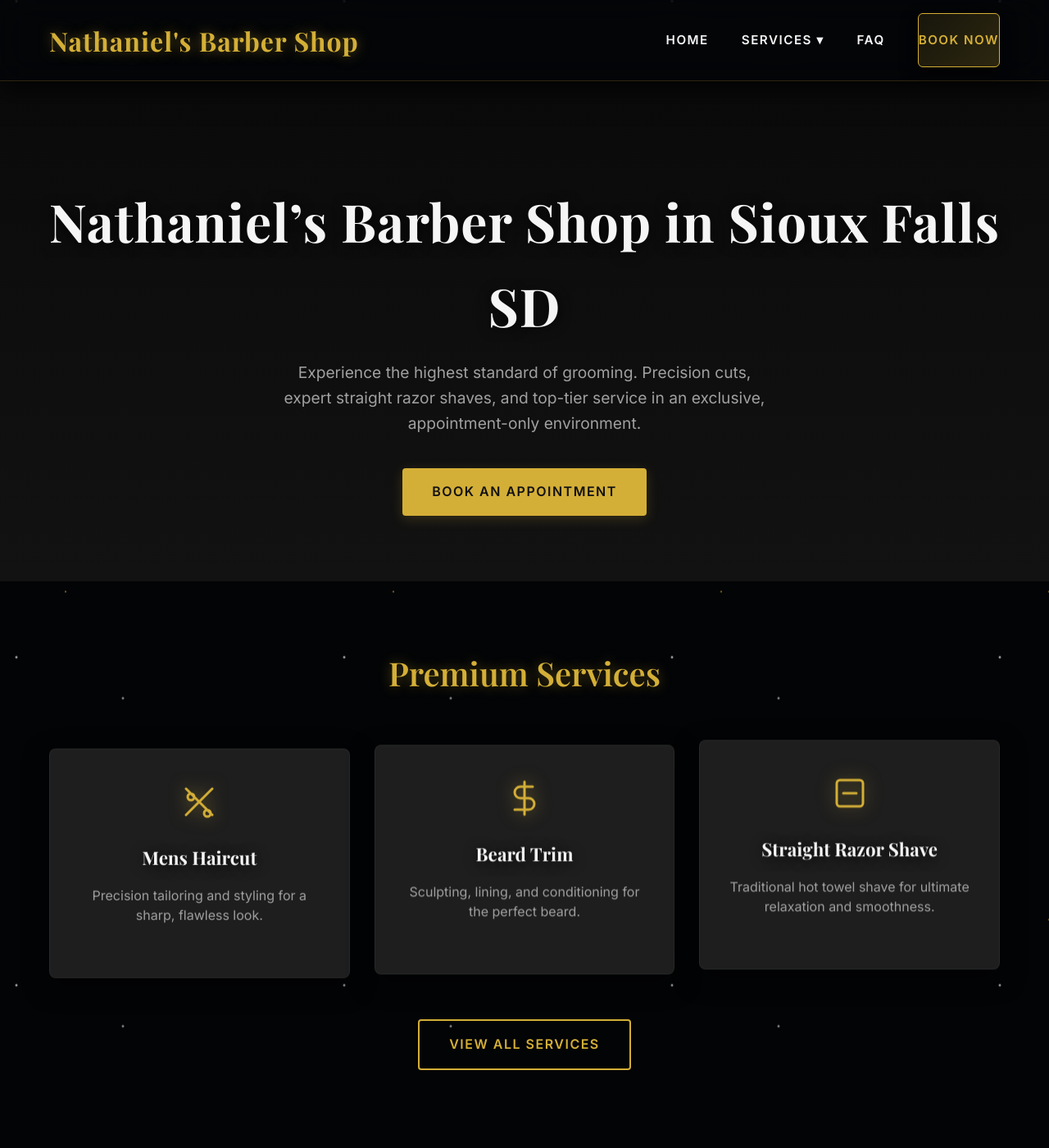
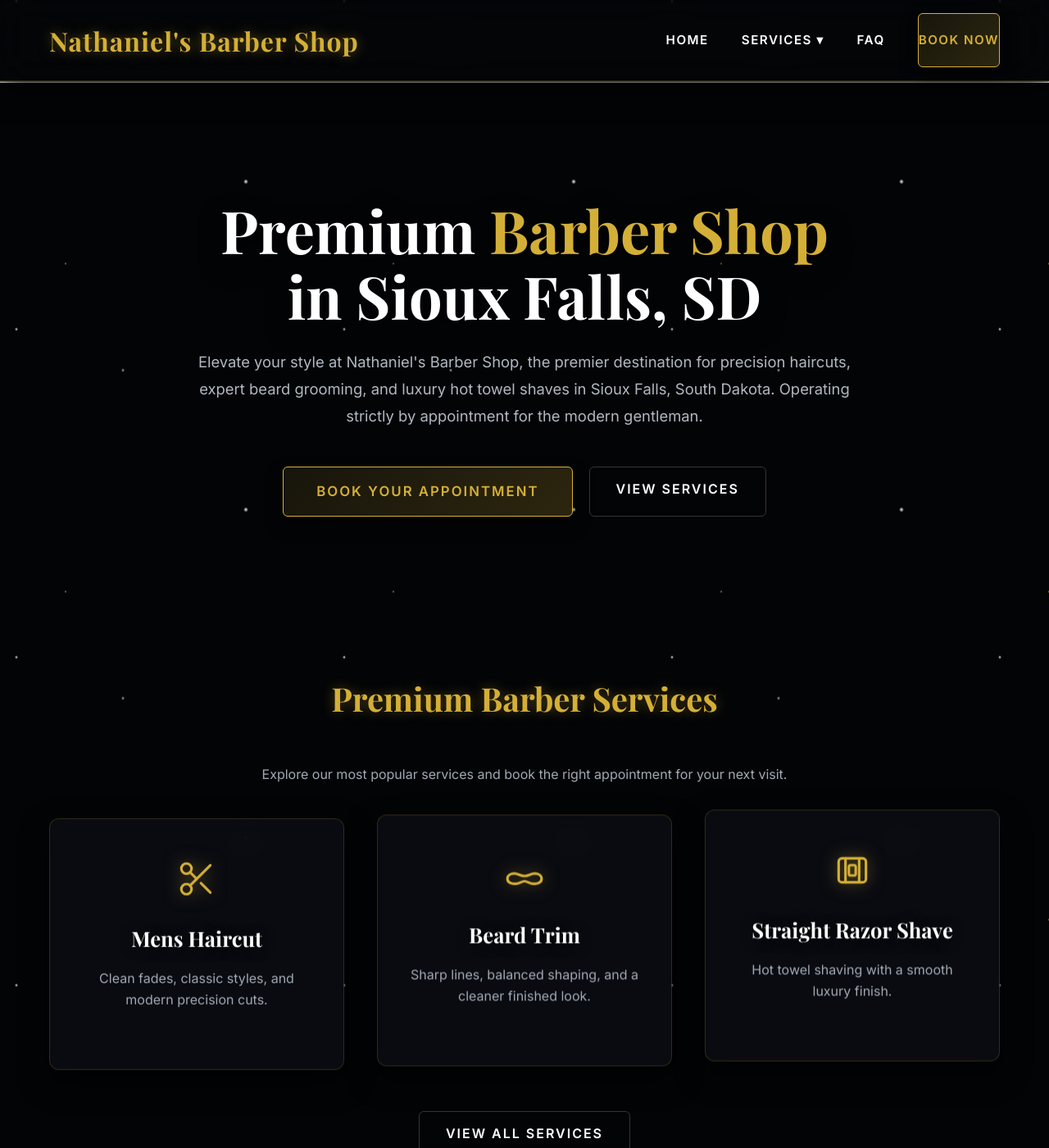
Before and after one commit to YourOnlineSquad/nathaniels-barber-shop, a Jekyll site: the page built from index.md, in a window 1280 px wide and 1400 px high. Shown: the whole window at 82% size. Built offline with Jekyll 4.4.1, drawn with Linux system fonts in a browser that asks for light colours; some web fonts are replaced; some of the changed text lies outside the part shown.

Commit message:
Update index.md

```diff
--- a/index.md
+++ b/index.md
@@ -2,251 +2,80 @@
 layout: default
 title: Nathaniel’s Barber Shop in Sioux Falls SD | High-End Grooming
 ---
+---
 
-<style>
-  /* Page-specific styles to ensure the luxury aesthetic */
-  :root {
-    --bg-dark: #121212;
-    --bg-card: #1e1e1e;
-    --accent-gold: #D4AF37;
-    --text-light: #f5f5f5;
-    --text-muted: #a0a0a0;
-  }
+<section class="section" style="padding-top: 140px; padding-bottom: 90px; position: relative;">
+  <div class="container" style="text-align: center; max-width: 900px;">
 
-  /* Hero Section */
-  .hero {
-    text-align: center;
-    padding: 120px 20px 80px;
-    background: linear-gradient(180deg, #0a0a0a 0%, var(--bg-dark) 100%);
-    opacity: 0;
-    animation: fadeIn 1.5s forwards ease-in-out;
-  }
-  .hero h1 {
-    font-size: clamp(2.5rem, 5vw, 4rem);
-    color: var(--text-light);
-    margin-bottom: 15px;
-    letter-spacing: 1px;
-    font-weight: 700;
-  }
-  .hero p {
-    font-size: 1.2rem;
-    color: var(--text-muted);
-    max-width: 600px;
-    margin: 0 auto 40px;
-    line-height: 1.6;
-  }
-  .btn-gold {
-    background-color: var(--accent-gold);
-    color: #121212;
-    padding: 16px 36px;
-    text-decoration: none;
-    font-weight: 700;
-    border-radius: 4px;
-    text-transform: uppercase;
-    letter-spacing: 1.5px;
-    transition: all 0.3s ease;
-    display: inline-block;
-    box-shadow: 0 4px 15px rgba(212, 175, 55, 0.2);
-  }
-  .btn-gold:hover {
-    background-color: #b5952f;
-    transform: translateY(-3px);
-    box-shadow: 0 6px 20px rgba(212, 175, 55, 0.4);
-  }
+    <h1 style="font-size: clamp(3rem, 6vw, 4.5rem); line-height: 1.1; margin-bottom: 25px; text-shadow: 0 10px 30px rgba(0,0,0,0.8);">
+      Premium <span style="color: var(--accent-gold);">Barber Shop</span><br>in Sioux Falls, SD
+    </h1>
 
-  /* Shared Section Styles */
-  .section {
-    padding: 80px 20px;
-    max-width: 1200px;
-    margin: 0 auto;
-  }
-  .section-title {
-    text-align: center;
-    font-size: 2.5rem;
-    margin-bottom: 60px;
-    color: var(--accent-gold);
-    font-weight: 600;
-  }
+    <p style="font-size: 1.15rem; color: #b0b8c1; line-height: 1.8; margin-bottom: 45px; padding: 0 20px;">
+      Elevate your style at Nathaniel's Barber Shop, the premier destination for precision haircuts, expert beard grooming, and luxury hot towel shaves in Sioux Falls, South Dakota. Operating strictly by appointment for the modern gentleman.
+    </p>
 
-  /* Services Grid */
-  .grid {
-    display: grid;
-    grid-template-columns: repeat(auto-fit, minmax(280px, 1fr));
-    gap: 30px;
-  }
-  .card {
-    background: var(--bg-card);
-    padding: 40px 30px;
-    border-radius: 8px;
-    text-align: center;
-    transition: transform 0.4s ease, box-shadow 0.4s ease;
-    box-shadow: 0 10px 30px rgba(0,0,0,0.5);
-    text-decoration: none;
-    color: inherit;
-    display: block;
-    border: 1px solid rgba(255,255,255,0.05);
-  }
-  .card:hover {
-    transform: translateY(-10px);
-    box-shadow: 0 15px 40px rgba(212, 175, 55, 0.15);
-    border-color: rgba(212, 175, 55, 0.3);
-  }
-  .card svg {
-    margin-bottom: 20px;
-  }
-  .card h3 {
-    color: var(--text-light);
-    margin-bottom: 15px;
-    font-size: 1.4rem;
-  }
-  .card p {
-    color: var(--text-muted);
-    line-height: 1.5;
-  }
+    <div style="display: flex; gap: 20px; justify-content: center; flex-wrap: wrap;">
+      <a href="{{ site.baseurl }}/book/" class="btn-primary" style="padding: 16px 40px; font-size: 1.05rem;">Book Your Appointment</a>
+      <a href="{{ site.baseurl }}/services/" class="btn-primary" style="background: transparent; border-color: rgba(255,255,255,0.2); color: #fff !important; box-shadow: none;">View Services</a>
+    </div>
 
-  /* Split Section */
-  .split-section {
-    display: flex;
-    flex-wrap: wrap;
-    gap: 50px;
-    align-items: center;
-  }
-  .split-content {
-    flex: 1;
-    min-width: 300px;
-  }
-  .image-placeholder {
-    background: #2a2a2a;
-    height: 400px;
-    border-radius: 8px;
-    display: flex;
-    align-items: center;
-    justify-content: center;
-    color: #555;
-    font-weight: bold;
-    box-shadow: 0 20px 40px rgba(0,0,0,0.6);
-  }
-
-  /* Trust/Reviews */
-  .review-box {
-    text-align: center;
-    background: var(--bg-card);
-    padding: 60px 40px;
-    border-radius: 8px;
-    border: 1px solid rgba(255,255,255,0.05);
-    max-width: 800px;
-    margin: 0 auto;
-  }
-  .stars {
-    color: var(--accent-gold);
-    font-size: 2rem;
-    margin-bottom: 20px;
-    letter-spacing: 5px;
-  }
-
-  /* Animations */
-  @keyframes fadeIn {
-    to { opacity: 1; }
-  }
-  .fade-up {
-    opacity: 0;
-    transform: translateY(40px);
-    transition: opacity 0.8s ease-out, transform 0.8s ease-out;
-  }
-  .fade-up.visible {
-    opacity: 1;
-    transform: translateY(0);
-  }
-</style>
-
-<section class="hero">
-  <h1>Nathaniel’s Barber Shop in Sioux Falls SD</h1>
-  <p>Experience the highest standard of grooming. Precision cuts, expert straight razor shaves, and top-tier service in an exclusive, appointment-only environment.</p>
-  <a href="/book/" class="btn-gold">Book an Appointment</a>
+  </div>
 </section>
 
 <section class="section">
-  <h2 class="section-title fade-up">Premium Services</h2>
-  <div class="grid fade-up">
-    <a href="/services/mens-haircut" class="card">
-      <svg width="48" height="48" viewBox="0 0 24 24" fill="none" stroke="#D4AF37" stroke-width="1.5" stroke-linecap="round" stroke-linejoin="round"><path d="M20 4L4 20M4 4l16 16M9 9a2 2 0 1 0-4 0 2 2 0 0 0 4 0zm10 10a2 2 0 1 0-4 0 2 2 0 0 0 4 0z"/></svg>
-      <h3>Mens Haircut</h3>
-      <p>Precision tailoring and styling for a sharp, flawless look.</p>
-    </a>
-    <a href="/services/beard-trim" class="card">
-      <svg width="48" height="48" viewBox="0 0 24 24" fill="none" stroke="#D4AF37" stroke-width="1.5" stroke-linecap="round" stroke-linejoin="round"><path d="M12 2v20M17 5H9.5a3.5 3.5 0 0 0 0 7h5a3.5 3.5 0 0 1 0 7H6"/></svg>
-      <h3>Beard Trim</h3>
-      <p>Sculpting, lining, and conditioning for the perfect beard.</p>
-    </a>
-    <a href="/services/shave" class="card">
-      <svg width="48" height="48" viewBox="0 0 24 24" fill="none" stroke="#D4AF37" stroke-width="1.5" stroke-linecap="round" stroke-linejoin="round"><rect x="4" y="4" width="16" height="16" rx="2" ry="2"/><line x1="8" y1="12" x2="16" y2="12"/></svg>
-      <h3>Straight Razor Shave</h3>
-      <p>Traditional hot towel shave for ultimate relaxation and smoothness.</p>
-    </a>
-  </div>
-  <div style="text-align: center; margin-top: 50px;">
-    <a href="/services/" class="btn-gold fade-up" style="background: transparent; border: 2px solid var(--accent-gold); color: var(--accent-gold); box-shadow: none;">View All Services</a>
-  </div>
-</section>
+  <div class="container" style="text-align: center;">
+    <h2 class="section-title">Premium Barber Services</h2>
+    <p style="color: var(--text-muted); margin-bottom: 40px;">
+      Explore our most popular services and book the right appointment for your next visit.
+    </p>
 
-<section class="section fade-up">
-  <div class="split-section">
-    <div class="split-content">
-      <div class="image-placeholder">
-        [Barber Shop Interior Placeholder]
-      </div>
+    <div class="card-grid">
+      <a href="{{ site.baseurl }}/services/mens-haircut" class="card">
+        <svg style="width: 50px; height: 50px; margin-bottom: 20px; stroke-width: 1.5;" viewBox="0 0 24 24" fill="none" stroke-linecap="round" stroke-linejoin="round"><circle cx="6" cy="6" r="3"/><circle cx="6" cy="18" r="3"/><line x1="20" y1="4" x2="8.12" y2="15.88"/><line x1="14.47" y1="14.48" x2="20" y2="20"/><line x1="8.12" y1="8.12" x2="12" y2="12"/></svg>
+        <h3>Mens Haircut</h3>
+        <p>Clean fades, classic styles, and modern precision cuts.</p>
+      </a>
+
+      <a href="{{ site.baseurl }}/services/beard-trim" class="card">
+        <svg style="width: 50px; height: 50px; margin-bottom: 20px; stroke-width: 1.5;" viewBox="0 0 24 24" fill="none" stroke-linecap="round" stroke-linejoin="round"><path d="M2 14c0-2 2-3 4-3 2.5 0 3.5 1.5 6 1.5s3.5-1.5 6-1.5c2 0 4 1 4 3 0 2.5-3 3-5 3-2 0-3.5-1.5-5-1.5S9 17 7 17c-2 0-5-.5-5-3Z"/></svg>
+        <h3>Beard Trim</h3>
+        <p>Sharp lines, balanced shaping, and a cleaner finished look.</p>
+      </a>
+
+      <a href="{{ site.baseurl }}/services/shave" class="card">
+        <svg style="width: 50px; height: 50px; margin-bottom: 20px; stroke-width: 1.5;" viewBox="0 0 24 24" fill="none" stroke-linecap="round" stroke-linejoin="round"><rect x="4" y="5" width="16" height="14" rx="2" ry="2"/><line x1="8" y1="5" x2="8" y2="19"/><line x1="16" y1="5" x2="16" y2="19"/><rect x="10" y="9" width="4" height="6" rx="1"/></svg>
+        <h3>Straight Razor Shave</h3>
+        <p>Hot towel shaving with a smooth luxury finish.</p>
+      </a>
     </div>
-    <div class="split-content">
-      <h2 style="color: var(--accent-gold); font-size: 2.2rem; margin-bottom: 20px;">Why Choose Nathaniel?</h2>
-      <p style="color: var(--text-muted); line-height: 1.8; margin-bottom: 20px; font-size: 1.1rem;">
-        At Nathaniel's Barber Shop in Sioux Falls SD, we believe a haircut is more than just a chore—it's an experience. Operating strictly by appointment ensures that every client receives unhurried, undivided attention in a refined atmosphere.
-      </p>
-      <p style="color: var(--text-muted); line-height: 1.8; font-size: 1.1rem;">
-        Whether you need a classic gentleman's cut, a modern fade, or a meticulous straight razor shave, we utilize high-end products and masterful techniques to help you look and feel your absolute best.
-      </p>
+
+    <div style="margin-top: 50px;">
+      <a href="{{ site.baseurl }}/services/" class="btn-primary" style="background: transparent; border-color: rgba(255,255,255,0.2); color: #fff !important; box-shadow: none;">View All Services</a>
     </div>
   </div>
 </section>
 
-<section class="section fade-up">
-  <div class="review-box">
-    <div class="stars">★★★★★</div>
-    <p style="font-size: 1.4rem; font-style: italic; color: var(--text-light); line-height: 1.6;">"The premier barber shop in Sioux Falls SD. Nathaniel’s attention to detail is truly unmatched, and the atmosphere is pure luxury. I won't trust my hair to anyone else."</p>
-    <h4 style="color: var(--accent-gold); margin-top: 30px; font-size: 1.1rem; text-transform: uppercase; letter-spacing: 1px;">- Local Client</h4>
+<section class="section">
+  <div class="container" style="text-align: center; max-width: 800px;">
+    <h2 class="section-title">Why Choose Nathaniel</h2>
+    <p style="color: var(--text-muted); font-size: 1.1rem; margin-bottom: 20px;">
+      Nathaniel’s Barber Shop delivers a premium appointment based barber experience with focused attention, high quality grooming, and a cleaner, more personal atmosphere.
+    </p>
+    <p style="color: var(--text-muted); font-size: 1.1rem;">
+      Whether you want a fresh haircut, beard clean up, or a traditional straight razor shave, every service is built around detail, consistency, and a sharp finish.
+    </p>
   </div>
 </section>
 
-<section class="section fade-up" style="text-align: center;">
-  <h2 class="section-title" style="margin-bottom: 20px;">Visit Us</h2>
-  <p style="color: var(--text-light); font-size: 1.2rem; margin-bottom: 10px;">1401 West 10th Street, Sioux Falls SD 57104</p>
-  <p style="color: var(--accent-gold); font-weight: bold; margin-bottom: 40px;">By Appointment Only</p>
+<section class="section" style="padding-bottom: 120px;">
+  <div class="container" style="text-align: center;">
+    <h2 class="section-title">Visit Nathaniel’s Barber Shop</h2>
+    <p style="font-size: 1.2rem; color: var(--text-light); margin-bottom: 10px;">1401 W 10th St, Sioux Falls, SD 57104</p>
+    <p style="font-size: 1.1rem; color: var(--accent-gold); font-weight: 600;">Strictly by appointment only</p>
 
-  <div class="image-placeholder" style="height: 350px; max-width: 900px; margin: 0 auto 50px;">
-    [Interactive Google Map Placeholder]
+    <div style="margin-top: 40px;">
+      <a href="{{ site.baseurl }}/book/" class="btn-primary">Book Your Appointment</a>
+    </div>
   </div>
-
-  <a href="/book/" class="btn-gold" style="font-size: 1.1rem; padding: 20px 40px;">Book Your Appointment Now</a>
 </section>
-
-<script>
-  document.addEventListener("DOMContentLoaded", function() {
-    const observerOptions = {
-      root: null,
-      rootMargin: '0px',
-      threshold: 0.15
-    };
-
-    const observer = new IntersectionObserver((entries, observer) => {
-      entries.forEach(entry => {
-        if (entry.isIntersecting) {
-          entry.target.classList.add('visible');
-          observer.unobserve(entry.target); // Run once per element
-        }
-      });
-    }, observerOptions);
-
-    document.querySelectorAll('.fade-up').forEach((el) => {
-      observer.observe(el);
-    });
-  });
-</script>
```
